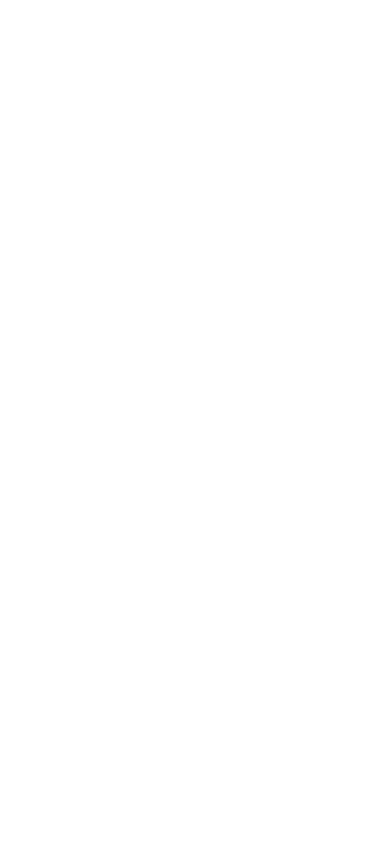
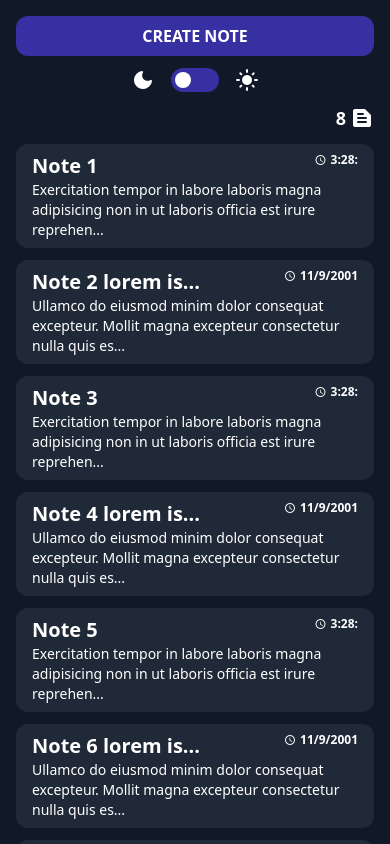
Before and after one commit to crr1c4/react-notes, a React (Vite) app: page / in a window 390 px wide. Shown: the top 844 px of the page. Built offline with nearby package versions, Linux system fonts and the light colour scheme; a web font is replaced by a local one.

Commit message:
Screen bug for mobile display because custom hook is fixed, i think

```diff
--- a/src/components/MainScreen.jsx
+++ b/src/components/MainScreen.jsx
@@ -4,20 +4,19 @@
 import NoteFocused from "./NoteFocused";
 
 const MainScreen = (props) => {
-  const { showNoteCreator, setShowNoteCreator, theme, focus, changeFocus } =
+  const { theme, focus, changeFocus } =
     props;
 
   return (
     <div
       className={`max-h-screen sm:col-span-2 md:col-span-3 lg:col-span-2 col-span-full dark:bg-gray-900 ${
-        showNoteCreator ? "" : "hidden"
+        focus === "create" || focus === "note" ? "" : "hidden"
       } sm:block lg:col-span-3`}
     >
       {focus === "start" ? (
         <StartMenu theme={theme} />
       ) : focus === "create" ? (
         <NoteCreator
-          setShowNoteCreator={setShowNoteCreator}
           changeFocus={changeFocus}
         />
       ) : (
--- a/src/components/SidePanel.jsx
+++ b/src/components/SidePanel.jsx
@@ -4,13 +4,15 @@
 
 const SidePanel = (props) => {
   const { theme, changeTheme, focus, changeFocus, notes } = props;
+  const styles = {
+    container: `sm:flex col-span-4 sm:px-2 sm:shadow-2xl sm:overflow-y-scroll sm:col-span-2 md:col-span-2 lg:col-span-1 bg-gray-100 dark:bg-gray-900 flex flex-col items-center py-4 px-4 gap-3 ${
+      focus === "start" ? "" : "hidden"
+    }`,
+    icon: "material-icons-round",
+  };
 
   return (
-    <div
-      className={`sm:overflow-y-scroll col-span-4 sm:col-span-2 md:col-span-2 lg:col-span-1 bg-gray-100 dark:bg-gray-900 flex flex-col items-center py-4 px-4 sm:px-2 gap-3 sm:shadow-2xl ${
-        focus === "start" ? "hidden" : ""
-      } sm:flex`}
-    >
+    <div className={styles.container}>
       <button
         className="bg-blue-600 dark:bg-indigo-800 text-white uppercase font-semibold py-2 w-full rounded-xl dark:hover:bg-indigo-700 hover:bg-blue-700 select-none"
         onClick={() => changeFocus("create")}
--- a/src/hooks/useFocus.js
+++ b/src/hooks/useFocus.js
@@ -12,7 +12,6 @@
         newFocus === "note"
       ) {
         setFocus(newFocus);
-        // console.log(focus);
       } else {
         throw "Invalid literal.";
       }
```
